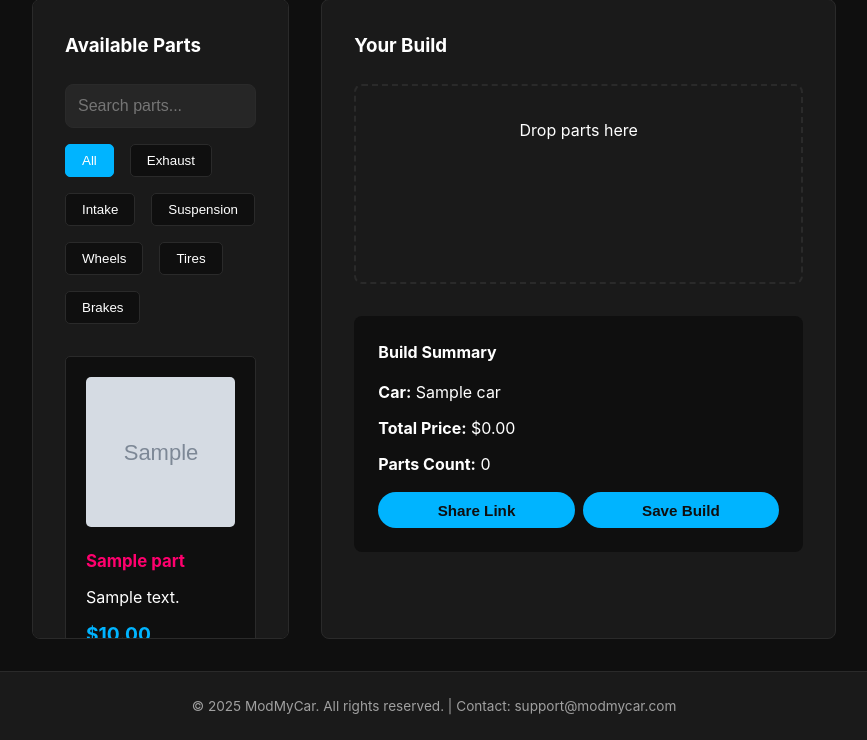
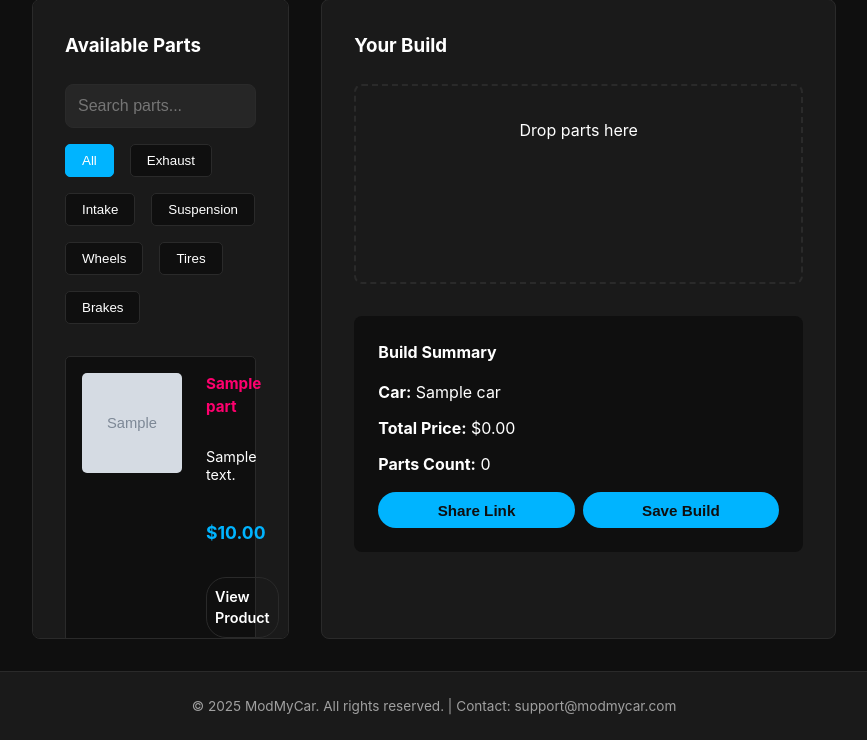
Before and after one commit to 373656-arch/replitfiletest, a PHP site: page /index.php in a window 1280 px wide. Shown: the part 313-1053 px from the top of the page, without its empty margins (206-1073 px from the left). Run offline with PHP 8.4, Linux system fonts and the light colour scheme; the visitor is signed in with stand-in values (Sample User, id 1); tables that the repository leaves empty or names only in its code hold one stand-in row (values such as "Sample post"); grey boxes marked "Sample" are stand-in pictures; data that the repository does not hold is empty.

Commit message:
Align parts list items horizontally for better product display
Update CSS to display .part-item elements as a horizontal grid, resizing images and arranging text content to the right of the image.

Replit-Commit-Author: Agent
Replit-Commit-Session-Id: 6431cb5f-fa0c-42cf-b086-4dcf4c4e9772
Replit-Commit-Checkpoint-Type: full_checkpoint
Replit-Commit-Event-Id: fb3b5284-84b6-4434-a014-d6ed06fe4e55

```diff
--- a/theme/style.css
+++ b/theme/style.css
@@ -244,10 +244,14 @@ label {
     background-color: var(--bg-primary);
     border: 1px solid var(--border-color);
     border-radius: 5px;
-    padding: 1.25rem;
-    margin-bottom: 1.5rem;
+    padding: 1rem;
+    margin-bottom: 1rem;
     cursor: grab;
     transition: transform 0.2s;
+    display: grid;
+    grid-template-columns: 100px 1fr auto;
+    gap: 1.5rem;
+    align-items: start;
 }
 
 .part-item:hover {
@@ -256,28 +260,43 @@ label {
 }
 
 .part-item img {
-    width: 100%;
-    height: 150px;
+    width: 100px;
+    height: 100px;
     object-fit: cover;
     border-radius: 5px;
-    margin-bottom: 1rem;
+    grid-column: 1;
+    grid-row: 1 / 5;
 }
 
 .part-item h4 {
-    margin-bottom: 0.75rem;
+    grid-column: 2;
+    grid-row: 1;
+    margin: 0;
     color: var(--accent-2);
-    font-size: 1.05rem;
+    font-size: 0.95rem;
 }
 
 .part-item p {
-    margin-bottom: 0.75rem;
-    line-height: 1.4;
+    grid-column: 2;
+    margin: 0.3rem 0;
+    line-height: 1.3;
+    font-size: 0.9rem;
 }
 
 .part-item .price {
-    font-size: 1.2rem;
+    grid-column: 2;
+    font-size: 1.1rem;
     font-weight: bold;
     color: var(--accent-1);
+    margin: 0.5rem 0 0 0;
+}
+
+.part-item .btn {
+    grid-column: 2;
+    align-self: end;
+    margin-top: 0.5rem;
+    font-size: 0.85rem;
+    padding: 0.4rem 0.8rem;
 }
 
 .drop-zone {
```
Also changed, not shown: attached_assets/image_1763774193038.png (added).
